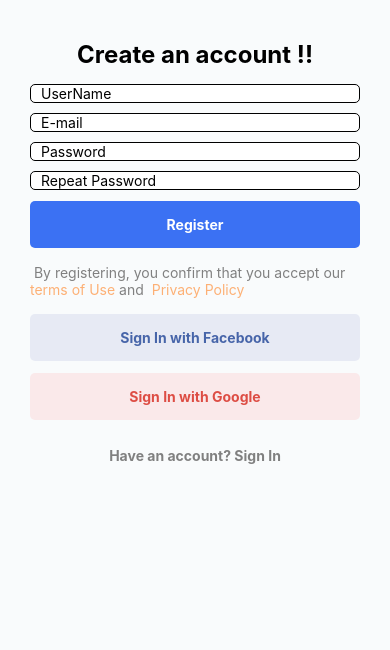
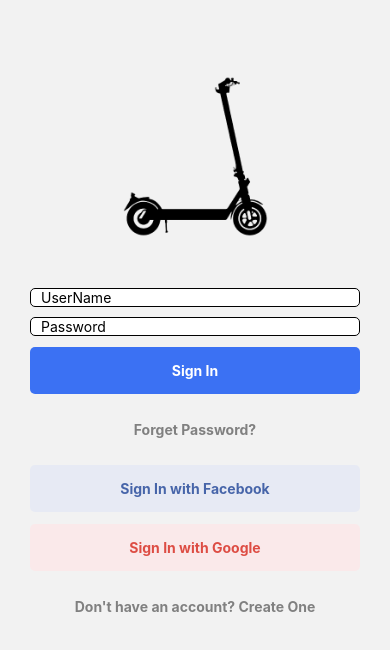
Before and after one commit to AbdelhaqNouhi/E-Scooter-Mobile-App, a React Native app in the folder Client/: screen /SignIn in a window 390 px wide. Shown: the top 650 px of the page. Built offline with nearby package versions, Linux system fonts and the light colour scheme.

Commit message:
added navigation between screens

```diff
--- a/Client/App.js
+++ b/Client/App.js
@@ -1,12 +1,11 @@
 import React from "react";
 import { View, StyleSheet } from "react-native";
-// import SignIn from "./src/pages/SignIn";
-import SignUp from "./src/pages/SignUp";
+import Navigation from "./src/components/navigation";
 
 const App = () => {
   return (
     <View style={ styles.container }>
-      <SignUp />
+      <Navigation />
     </View>
   )
 }
--- a/Client/package.json
+++ b/Client/package.json
@@ -10,8 +10,12 @@
     "test": "jest"
   },
   "dependencies": {
+    "@react-navigation/native": "^6.1.4",
+    "@react-navigation/native-stack": "^6.9.10",
     "react": "18.2.0",
-    "react-native": "0.71.2"
+    "react-native": "0.71.2",
+    "react-native-safe-area-context": "^4.5.0",
+    "react-native-screens": "^3.20.0"
   },
   "devDependencies": {
     "@babel/core": "^7.20.0",
--- a/Client/src/components/customSocialButton/SocialButton.js
+++ b/Client/src/components/custom/SocialButton/SocialButton.js
@@ -1,6 +1,6 @@
 import { View, Text } from 'react-native'
 import React from 'react'
-import CustomButton from '../custom/button/CustomButton'
+import CustomButton from '../button/CustomButton'
 
 const SocialButton = () => {
 
--- /dev/null
+++ b/Client/src/components/navigation/index.js
@@ -0,0 +1,19 @@
+import { View, Text } from 'react-native'
+import React from 'react'
+import { NavigationContainer } from '@react-navigation/native';
+import { createNativeStackNavigator } from '@react-navigation/native-stack';
+import SignIn from '../../pages/SignIn';
+
+const Stack = createNativeStackNavigator();
+
+const Navigation = () => {
+    return (
+        <NavigationContainer>
+            <Stack.Navigator screenOptions={{headerShown: false}}>
+                <Stack.Screen name='SignIn' component={SignIn} />
+            </Stack.Navigator>
+        </NavigationContainer>
+    )
+}
+
+export default Navigation
--- a/Client/src/pages/SignIn/SignIn.js
+++ b/Client/src/pages/SignIn/SignIn.js
@@ -3,7 +3,7 @@
 import logo from '../../assets/images/electric-scooter.png'
 import CustomInput from '../../components/custom/input/CustomInput'
 import CustomButton from '../../components/custom/button/CustomButton'
-import SocialButton from '../../components/customSocialButton/SocialButton'
+import SocialButton from '../../components/custom/SocialButton/SocialButton'
 
 const SignIn = () => {
     const [username, setUserName] = useState('');
--- a/Client/src/pages/SignUp/SignUp.js
+++ b/Client/src/pages/SignUp/SignUp.js
@@ -2,7 +2,7 @@
 import { View, Text, StyleSheet, useWindowDimensions, ScrollView} from 'react-native'
 import CustomInput from '../../components/custom/input/CustomInput'
 import CustomButton from '../../components/custom/button/CustomButton'
-import SocialButton from '../../components/customSocialButton/SocialButton'
+import SocialButton from '../../components/custom/SocialButton/SocialButton'
 
 const SignUp = () => {
     const [username, setUserName] = useState('');
```
Also changed, not shown: Client/src/components/custom/SocialButton/index.js (renamed from Client/src/components/customSocialButton/index.js), 2 other files (tests, documents, lock files or other folders).
